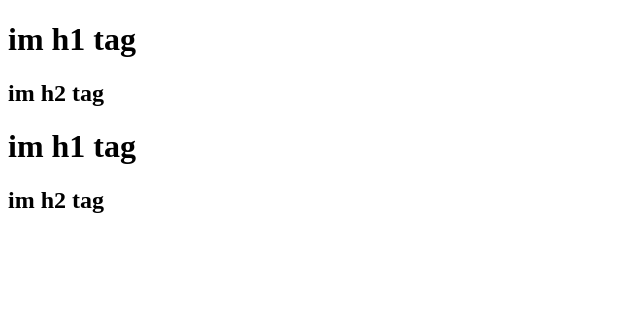
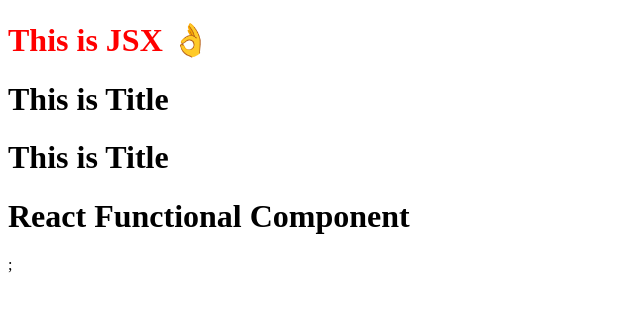
Before and after one commit to MosheSki/Namaste-React, a React (Vite) app: page / in a window 1280 px wide. Shown: the top 312 px of the page, without its empty margins (0-640 px from the left). Built offline with nearby package versions, Linux system fonts and the light colour scheme.

Commit message:
episode-03

```diff
--- a/App.js
+++ b/App.js
@@ -1,23 +1,31 @@
 import React from "react";
 import ReactDOM from "react-dom/client";
 
-const parent = React.createElement("div", { id: "parent" }, [
-  React.createElement("div", { id: "child" }, [
-    React.createElement("h1", {}, "im h1 tag"),
-    React.createElement("h2", {}, "im h2 tag"),
-  ]),
-  React.createElement("div", { id: "child2" }, [
-    React.createElement("h1", {}, "im h1 tag"),
-    React.createElement("h2", {}, "im h2 tag"),
-  ]),
-]);
+const heading = React.createElement("h1", { id: "heading" }, "Hello");
 
-// const heading = React.createElement(
-//   "h1",
-//   { id: "heading" },
-//   "Hello World From React"
-// );
+// JSX - React Element
+const jsx = (
+  <h1 id="heading" className="head">
+    This is JSX 👌
+  </h1>
+);
+
+// React Functional Component
+const Title = () => <h1 className="head">This is Title</h1>;
+
+// Component Composition
+const HeadingComponent = () => {
+  return (
+    <div id="container">
+      {jsx}
+      <Title />
+      {Title()}
+      <h1>React Functional Component</h1>;
+    </div>
+  );
+};
 
 const root = ReactDOM.createRoot(document.getElementById("root"));
 
-root.render(parent);
+// root.render(jsx);
+root.render(<HeadingComponent />);
--- a/index.html
+++ b/index.html
@@ -7,7 +7,9 @@
     <title>Namaste React</title>
   </head>
   <body>
-    <div id="root"></div>
+    <div id="root">
+      <h1>Not Rendered!</h1>
+    </div>
 
     <script type="module" src="./App.js"></script>
   </body>
--- a/package.json
+++ b/package.json
@@ -3,6 +3,8 @@
   "version": "1.0.0",
   "description": "",
   "scripts": {
+    "start": "parcel index.html",
+    "build": "parcel build index.html",
     "test": "jest"
   },
   "author": "Moshe Lagoyski",
```
